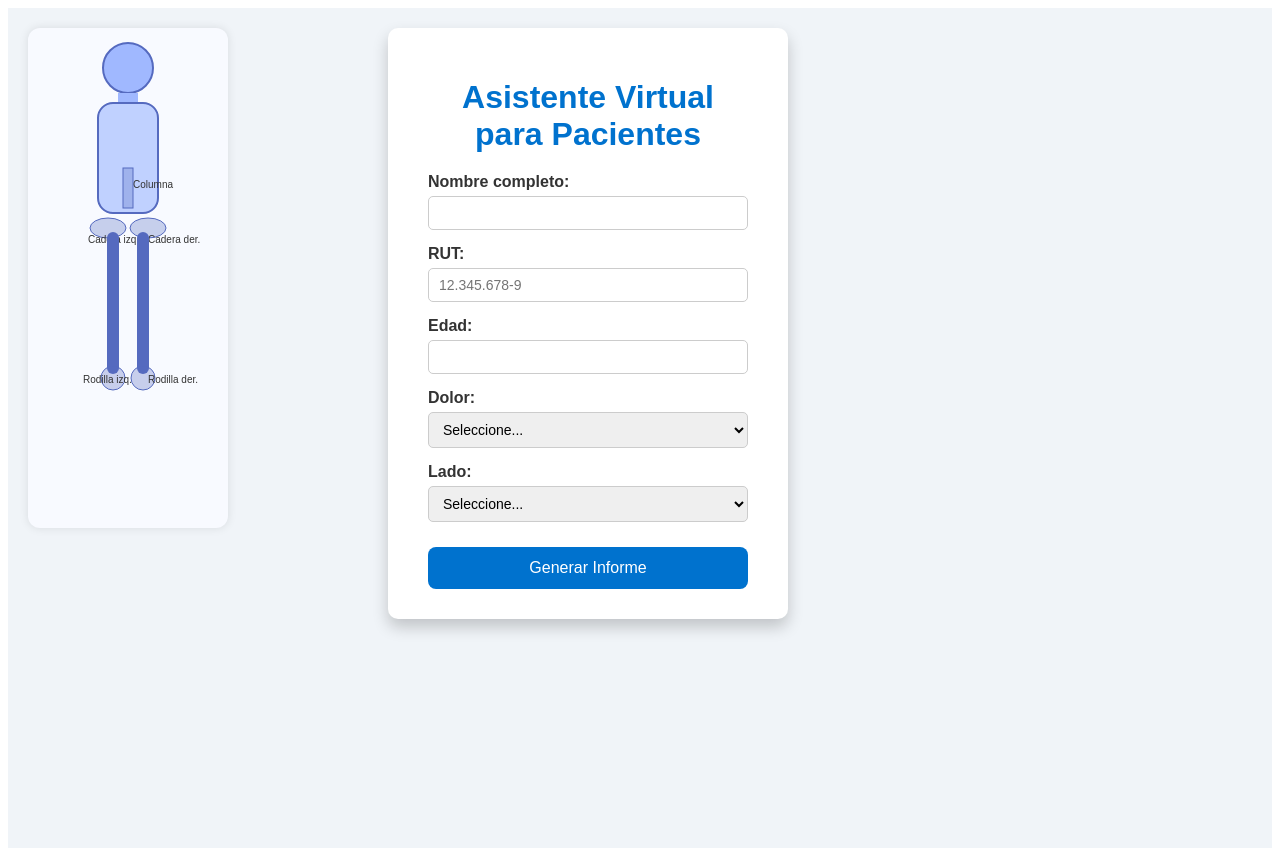
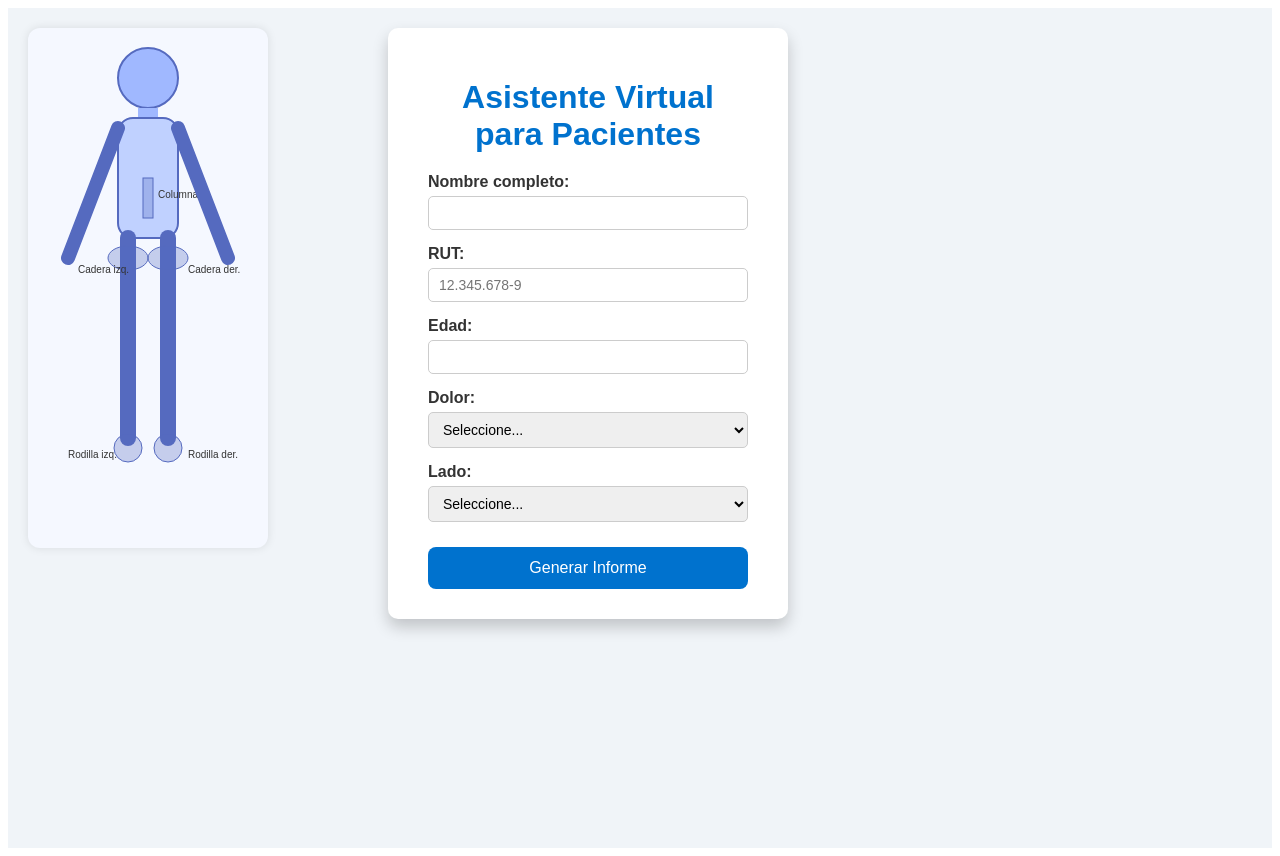
Before and after one commit to cahuerta/ASISTENCIA-ICA, a React (Vite) app: page / in a window 1280 px wide. Built offline with nearby package versions, Linux system fonts and the light colour scheme.

Commit message:
Update EsquemaHumanoSVG.jsx

```diff
--- a/src/EsquemaHumanoSVG.jsx
+++ b/src/EsquemaHumanoSVG.jsx
@@ -1,4 +1,3 @@
-
 import React from 'react';
 
 function EsquemaHumanoSVG({ onSeleccionZona }) {
@@ -8,92 +7,95 @@ function EsquemaHumanoSVG({ onSeleccionZona }) {
 
   return (
     <svg
-      width="200"
-      height="500"
-      viewBox="0 0 200 500"
+      width="240"
+      height="520"
+      viewBox="0 0 240 520"
       xmlns="http://www.w3.org/2000/svg"
       style={{
-        backgroundColor: '#f8faff',
+        backgroundColor: '#f5f8ff',
         borderRadius: 12,
         boxShadow: '0 0 10px rgba(0,0,0,0.1)',
       }}
     >
       {/* Cabeza */}
-      <circle cx="100" cy="40" r="25" fill="#a0b8ff" stroke="#556abf" strokeWidth="2" />
+      <circle cx="120" cy="50" r="30" fill="#a0b8ff" stroke="#556abf" strokeWidth="2" />
 
       {/* Cuello */}
-      <rect x="90" y="65" width="20" height="10" fill="#a0b8ff" />
+      <rect x="110" y="80" width="20" height="10" fill="#a0b8ff" />
 
       {/* Torso */}
-      <rect x="70" y="75" width="60" height="110" rx="15" fill="#c0d1ff" stroke="#556abf" strokeWidth="2" />
+      <rect x="90" y="90" width="60" height="120" rx="15" fill="#c0d1ff" stroke="#556abf" strokeWidth="2" />
 
-      {/* Columna lumbar (centrada en el dorso del torso) */}
+      {/* Columna lumbar (centrada) */}
       <rect
-        x="95"
-        y="140"
+        x="115"
+        y="150"
         width="10"
         height="40"
         fill="rgba(85, 106, 191, 0.3)"
         stroke="#556abf"
-        strokeWidth="1"
         onClick={() => handleClick('Columna lumbar')}
         cursor="pointer"
       />
-      <text x="105" y="160" fontSize="10" fill="#333" textAnchor="start">
-        Columna
-      </text>
+      <text x="130" y="170" fontSize="10" fill="#333">Columna</text>
 
-      {/* Caderas */}
+      {/* Brazos */}
+      <line x1="90" y1="100" x2="40" y2="230" stroke="#556abf" strokeWidth="14" strokeLinecap="round" />
+      <line x1="150" y1="100" x2="200" y2="230" stroke="#556abf" strokeWidth="14" strokeLinecap="round" />
+
+      {/* Piernas */}
+      <line x1="100" y1="210" x2="100" y2="410" stroke="#556abf" strokeWidth="16" strokeLinecap="round" />
+      <line x1="140" y1="210" x2="140" y2="410" stroke="#556abf" strokeWidth="16" strokeLinecap="round" />
+
+      {/* Cadera izquierda */}
       <ellipse
-        cx="80"
-        cy="200"
-        rx="18"
-        ry="10"
+        cx="100"
+        cy="230"
+        rx="20"
+        ry="12"
         fill="rgba(85, 106, 191, 0.3)"
         stroke="#556abf"
         onClick={() => handleClick('Cadera izquierda')}
         cursor="pointer"
       />
-      <text x="60" y="215" fontSize="10" fill="#333">Cadera izq.</text>
+      <text x="50" y="245" fontSize="10" fill="#333">Cadera izq.</text>
 
+      {/* Cadera derecha */}
       <ellipse
-        cx="120"
-        cy="200"
-        rx="18"
-        ry="10"
+        cx="140"
+        cy="230"
+        rx="20"
+        ry="12"
         fill="rgba(85, 106, 191, 0.3)"
         stroke="#556abf"
         onClick={() => handleClick('Cadera derecha')}
         cursor="pointer"
       />
-      <text x="120" y="215" fontSize="10" fill="#333">Cadera der.</text>
+      <text x="160" y="245" fontSize="10" fill="#333">Cadera der.</text>
 
-      {/* Piernas */}
-      <line x1="85" y1="210" x2="85" y2="340" stroke="#556abf" strokeWidth="12" strokeLinecap="round" />
-      <line x1="115" y1="210" x2="115" y2="340" stroke="#556abf" strokeWidth="12" strokeLinecap="round" />
-
-      {/* Rodillas */}
+      {/* Rodilla izquierda */}
       <circle
-        cx="85"
-        cy="350"
-        r="12"
+        cx="100"
+        cy="420"
+        r="14"
         fill="rgba(85, 106, 191, 0.3)"
         stroke="#556abf"
         onClick={() => handleClick('Rodilla izquierda')}
         cursor="pointer"
       />
-      <text x="55" y="355" fontSize="10" fill="#333">Rodilla izq.</text>
+      <text x="40" y="430" fontSize="10" fill="#333">Rodilla izq.</text>
 
+      {/* Rodilla derecha */}
       <circle
-        cx="115"
-        cy="350"
-        r="12"
+        cx="140"
+        cy="420"
+        r="14"
         fill="rgba(85, 106, 191, 0.3)"
         stroke="#556abf"
         onClick={() => handleClick('Rodilla derecha')}
         cursor="pointer"
       />
-      <text x="120" y="355" fontSize="10" fill="#333">Rodilla der.</text>
+      <text x="160" y="430" fontSize="10" fill="#333">Rodilla der.</text>
     </svg>
   );
 }
```
